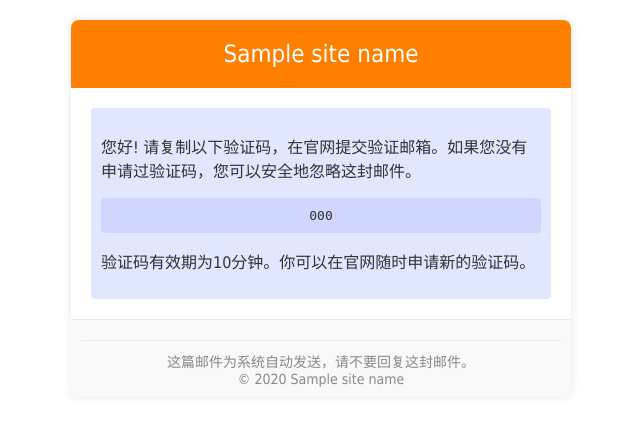
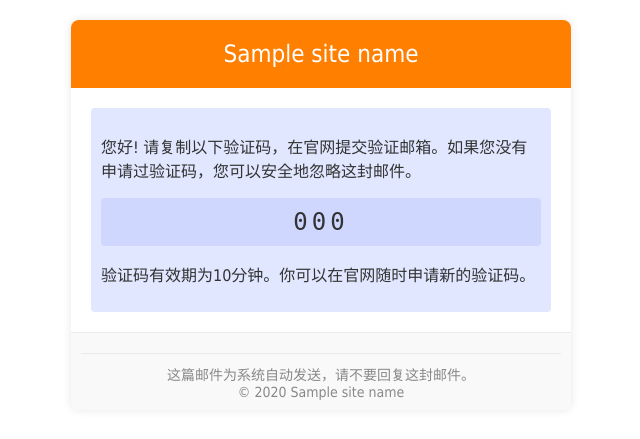
Before and after one commit to dowdah/dowdah-web, a Python web app: template backend/app/templates/email_verification.html in a window 1280 px wide. Shown: the top 439 px of the page, without its empty margins (319-959 px from the left). Run offline with Jinja, Linux system fonts and the light colour scheme; the template is opened without the code that fills it: most values are stand-ins (such as "Sample title", 1, 10 or a date in 2020).

Commit message:
feat(email_verification): update email verification template styling
- Changed code display to flex layout for better spacing and readability
- Increased font size and added letter spacing for improved visibility
- Split verification code into individual characters for enhanced presentation

```diff
--- a/backend/app/templates/email_verification.html
+++ b/backend/app/templates/email_verification.html
@@ -3,9 +3,11 @@
 {% block content %}
 <div style="padding: 10px; background-color: #e0e7ff; border-radius: 4px; overflow-wrap: break-word; word-wrap: break-word; word-break: break-all;">
     <p>您好! 请复制以下验证码，在官网提交验证邮箱。如果您没有申请过验证码，您可以安全地忽略这封邮件。</p>
-  <code style="display: block; padding: 10px; background-color: #d0d7ff; border-radius: 4px; color: #333333; font-family: monospace; text-align: center; margin: auto;">
-    {{ code }}
-  </code>
+  <code style="display: flex; justify-content: center; gap: 12px; padding: 10px; background-color: #d0d7ff; border-radius: 4px; color: #333333; font-family: monospace; font-size: 24px; letter-spacing: 4px; margin: auto;">
+  {% for c in code %}
+    <span>{{ c }}</span>
+  {% endfor %}
+</code>
   <p>验证码有效期为10分钟。你可以在官网随时申请新的验证码。</p>
 </div>
 {% endblock %}
```
